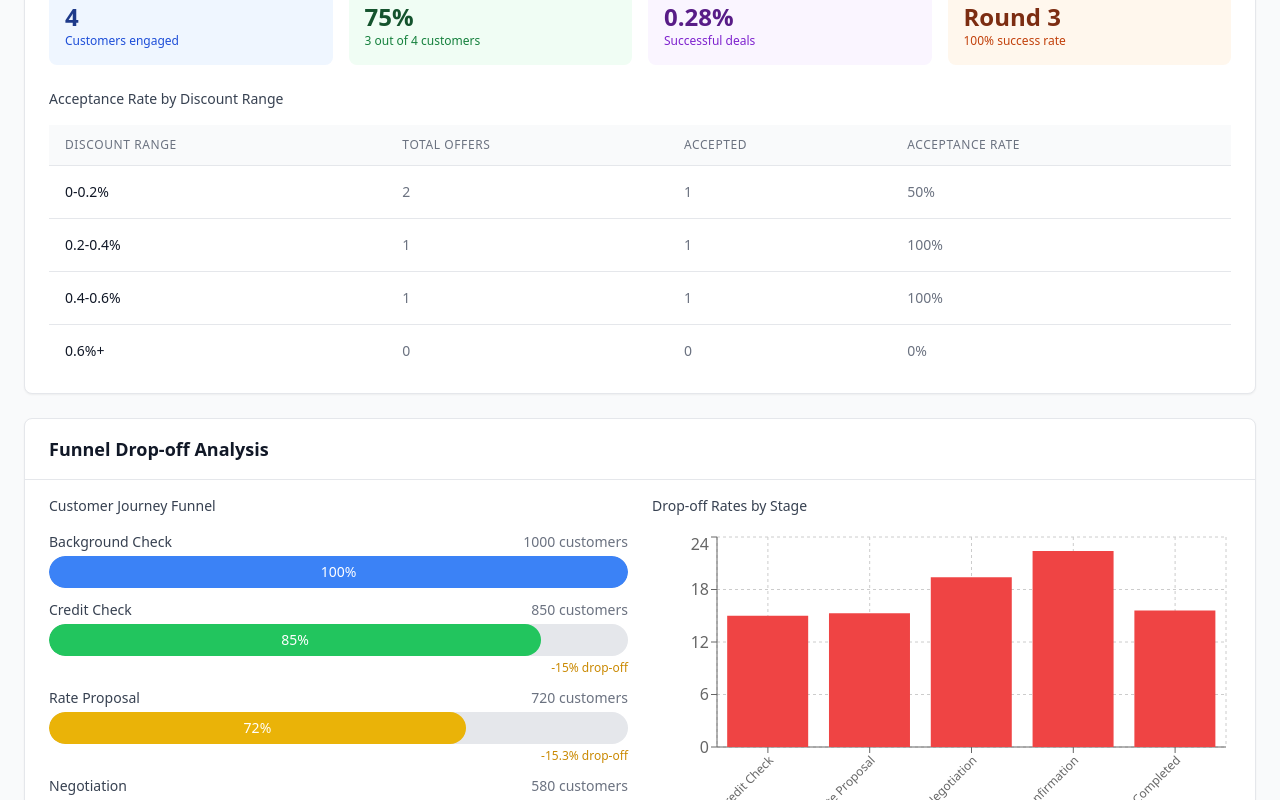
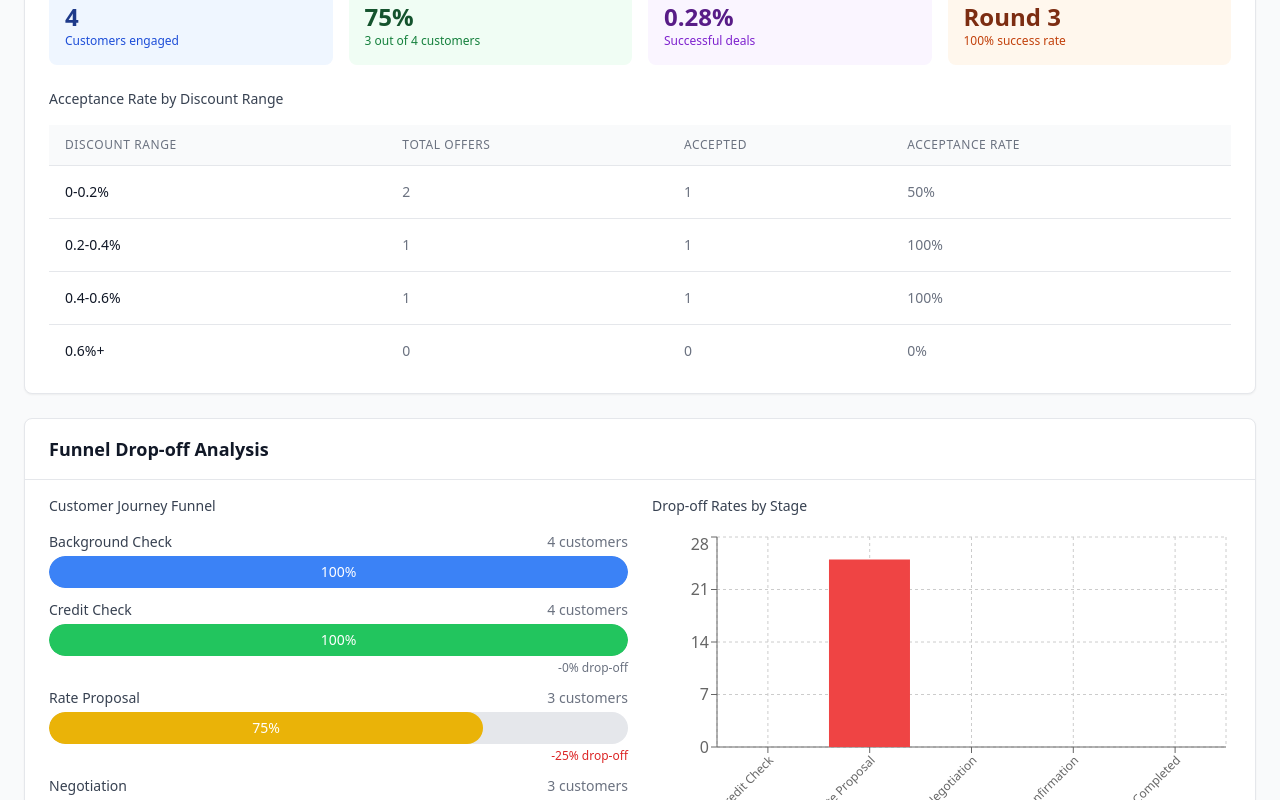
Before and after one commit to Anantaverma20/negotiator, a React (Create React App) app: page / in a window 1280 px wide. Shown: the part 2000-2800 px from the top of the page. Built offline with nearby package versions, Linux system fonts and the light colour scheme.

Commit message:
Update FunnelAnalysis.tsx

```diff
--- a/src/components/analytics/FunnelAnalysis.tsx
+++ b/src/components/analytics/FunnelAnalysis.tsx
@@ -1,18 +1,35 @@
 import React from 'react';
 import { BarChart, Bar, XAxis, YAxis, CartesianGrid, Tooltip, ResponsiveContainer } from 'recharts';
 import { Card, CardContent, CardHeader, CardTitle } from '../ui/Card';
+import { useQuery } from 'convex/react';
+import { api } from '../../convex/_generated/api';
 
-// Mock data for development
+// Define the interface for funnel analysis data
+interface FunnelData {
+  stage: string;
+  count: number;
+  percentage: number;
+  dropoffRate?: number;
+}
+
+// Mock data for development (fallback) - Based on 4 customers total
 const mockFunnelData = [
-  { stage: 'Background Check', count: 1000, dropoffRate: 0, percentage: 100 },
-  { stage: 'Credit Check', count: 850, dropoffRate: 15, percentage: 85 },
-  { stage: 'Rate Proposal', count: 720, dropoffRate: 15.3, percentage: 72 },
-  { stage: 'Negotiation', count: 580, dropoffRate: 19.4, percentage: 58 },
-  { stage: 'Final Confirmation', count: 450, dropoffRate: 22.4, percentage: 45 },
-  { stage: 'Completed', count: 380, dropoffRate: 15.6, percentage: 38 }
+  { stage: 'Background Check', count: 4, dropoffRate: 0, percentage: 100 },
+  { stage: 'Credit Check', count: 4, dropoffRate: 0, percentage: 100 },
+  { stage: 'Rate Proposal', count: 3, dropoffRate: 25, percentage: 75 },
+  { stage: 'Negotiation', count: 3, dropoffRate: 0, percentage: 75 },
+  { stage: 'Final Confirmation', count: 3, dropoffRate: 0, percentage: 75 },
+  { stage: 'Completed', count: 3, dropoffRate: 0, percentage: 75 }
 ];
 
 const FunnelAnalysis: React.FC = () => {
+  // Temporarily use mock data to avoid type inference issues
+  // TODO: Re-enable Convex query once type issues are resolved
+  // const funnelData = useQuery(api.queries.getFunnelAnalysis);
+
+  // Use mock data for now
+  const displayFunnelData: FunnelData[] = mockFunnelData;
+
   const getStageColor = (stage: string) => {
     switch (stage) {
       case 'Background Check': return 'bg-blue-500';
@@ -43,7 +60,7 @@ const FunnelAnalysis: React.FC = () => {
           <div>
             <h4 className="text-sm font-medium text-gray-700 mb-4">Customer Journey Funnel</h4>
             <div className="space-y-3">
-              {mockFunnelData.map((stage, index) => (
+              {displayFunnelData.map((stage: FunnelData, index: number) => (
                 <div key={stage.stage} className="relative">
                   <div className="flex items-center justify-between mb-1">
                     <span className="text-sm font-medium text-gray-700">{stage.stage}</span>
@@ -57,7 +74,7 @@ const FunnelAnalysis: React.FC = () => {
                       {stage.percentage}%
                     </div>
                   </div>
-                  {index > 0 && (
+                  {index > 0 && stage.dropoffRate !== undefined && (
                     <div className="text-xs text-right mt-1">
                       <span className={`font-medium ${getDropoffColor(stage.dropoffRate)}`}>
                         -{stage.dropoffRate}% drop-off
@@ -73,7 +90,7 @@ const FunnelAnalysis: React.FC = () => {
           <div>
             <h4 className="text-sm font-medium text-gray-700 mb-4">Drop-off Rates by Stage</h4>
             <ResponsiveContainer width="100%" height={300}>
-              <BarChart data={mockFunnelData.slice(1)}>
+              <BarChart data={displayFunnelData.slice(1)}>
                 <CartesianGrid strokeDasharray="3 3" />
                 <XAxis
                   dataKey="stage"
@@ -94,23 +111,23 @@ const FunnelAnalysis: React.FC = () => {
         <div className="mt-6 grid grid-cols-1 md:grid-cols-4 gap-4">
           <div className="bg-blue-50 p-4 rounded-lg">
             <div className="text-sm font-medium text-blue-600">Total Started</div>
-            <div className="text-2xl font-bold text-blue-900">1,000</div>
+            <div className="text-2xl font-bold text-blue-900">4</div>
             <div className="text-xs text-blue-700">Background checks</div>
           </div>
           <div className="bg-green-50 p-4 rounded-lg">
             <div className="text-sm font-medium text-green-600">Completed</div>
-            <div className="text-2xl font-bold text-green-900">380</div>
-            <div className="text-xs text-green-700">38% completion rate</div>
+            <div className="text-2xl font-bold text-green-900">3</div>
+            <div className="text-xs text-green-700">75% completion rate</div>
           </div>
           <div className="bg-red-50 p-4 rounded-lg">
-            <div className="text-sm font-medium text-red-600">Highest Drop-off</div>
-            <div className="text-2xl font-bold text-red-900">22.4%</div>
-            <div className="text-xs text-red-700">Final Confirmation</div>
+            <div className="text-sm font-medium text-red-600">Only Drop-off</div>
+            <div className="text-2xl font-bold text-red-900">25%</div>
+            <div className="text-xs text-red-700">Rate Proposal stage</div>
           </div>
           <div className="bg-purple-50 p-4 rounded-lg">
-            <div className="text-sm font-medium text-purple-600">Avg Drop-off</div>
-            <div className="text-2xl font-bold text-purple-900">17.5%</div>
-            <div className="text-xs text-purple-700">Per stage</div>
+            <div className="text-sm font-medium text-purple-600">Customers Lost</div>
+            <div className="text-2xl font-bold text-purple-900">1</div>
+            <div className="text-xs text-purple-700">Out of 4 total</div>
           </div>
         </div>
 
@@ -118,10 +135,10 @@ const FunnelAnalysis: React.FC = () => {
         <div className="mt-6 bg-yellow-50 border border-yellow-200 rounded-lg p-4">
           <h4 className="text-sm font-medium text-yellow-800 mb-2">Key Insights</h4>
           <ul className="text-sm text-yellow-700 space-y-1">
-            <li>• Highest drop-off occurs at Final Confirmation stage (22.4%)</li>
-            <li>• Credit Check has the lowest drop-off rate (15%)</li>
-            <li>• Overall conversion rate from start to completion is 38%</li>
-            <li>• Negotiation stage shows significant customer hesitation (19.4% drop-off)</li>
+            <li>• Single drop-off occurs at Rate Proposal stage (25%)</li>
+            <li>• Strong performance in Credit Check and Background Check (0% drop-off)</li>
+            <li>• Overall conversion rate from start to completion is 75%</li>
+            <li>• Once customers reach negotiation, they tend to complete the process</li>
           </ul>
         </div>
       </CardContent>
```
